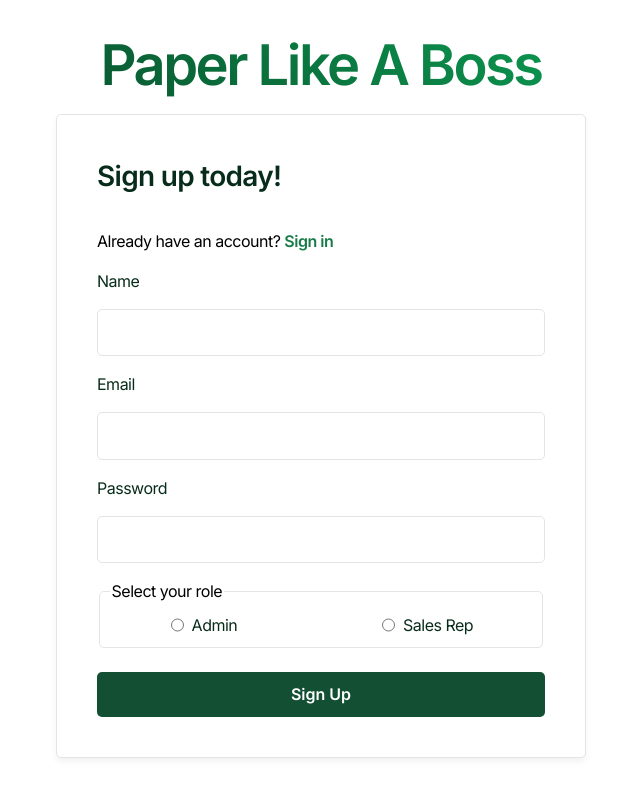
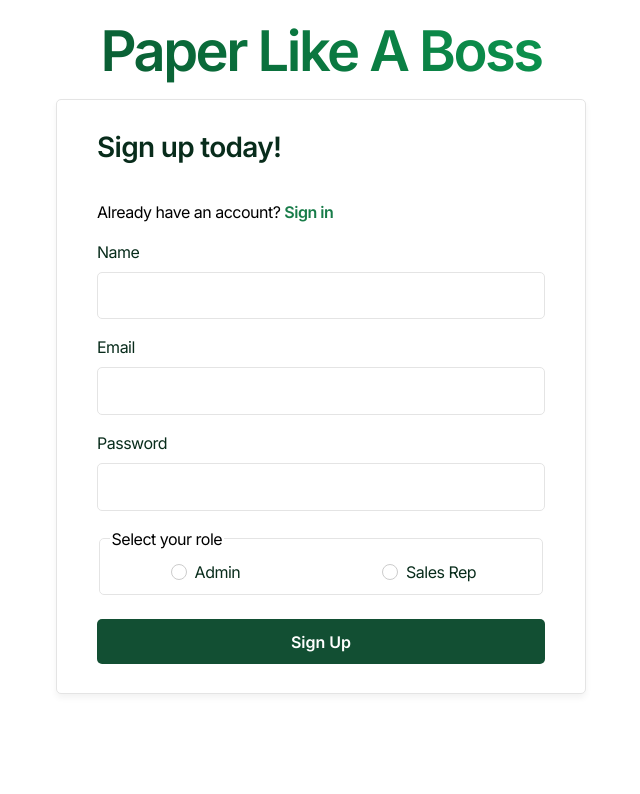
Before and after one commit to glckfndr/scrimba-supabase, a React app: page /signup in a window 1280 px wide. Shown: the top 794 px of the page, without its empty margins (319-959 px from the left). Built offline with nearby package versions, Linux system fonts and the light colour scheme; no server answers; the HTML template or start-up script is replaced by a standard one.

Commit message:
feat: add newDeal

```diff
--- a/src/components/Form.jsx
+++ b/src/components/Form.jsx
@@ -1,33 +1,39 @@
 import { useActionState } from "react";
 import supabase from "../supabase-client";
+import { useAuth } from "../context/AuthContext";
 
-function Form({ metrics }) {
+function Form() {
+  const { users, session } = useAuth();
+
   const [error, submitAction, isPending] = useActionState(
     async (previousState, formData) => {
-      //Action logic
+      const submittedName = formData.get("name");
+      const user = users.find((u) => u.name === submittedName);
+
       const newDeal = {
-        name: formData.get("name"),
+        user_id: user.id,
         value: formData.get("value"),
       };
-      console.log(newDeal);
-      //Async operation
+      console.log("newDeal", newDeal);
       const { error } = await supabase.from("sales_deals").insert(newDeal);
-
-      //Return error state
       if (error) {
-        console.log("Error when insert new deal: ", error.message);
-        return new Error(`Error of insert deal in  db`);
+        console.error("Error adding deal: ", error.message);
+        return new Error("Failed to add deal");
       }
 
       return null;
     },
-    null // Initial state
+    null,
   );
 
+  const currentUser = users.find((user) => user.id === session?.user?.id);
+
   const generateOptions = () => {
-    return metrics.map((metric) => (
-      <option key={metric.name} value={metric.name}>
-        {metric.name}
+    return users
+      .filter((user) => user.account_type === "rep")
+      .map((user) => (
+        <option key={user.id} value={user.name}>
+          {user.name}
         </option>
       ));
   };
@@ -44,12 +50,27 @@ function Form({ metrics }) {
           the amount.
         </div>
 
+        {currentUser?.account_type === "rep" ? (
+          <label htmlFor="deal-name">
+            Name:
+            <input
+              id="deal-name"
+              type="text"
+              name="name"
+              value={currentUser?.name || ""}
+              readOnly
+              className="rep-name-input"
+              aria-label="Sales representative name"
+              aria-readonly="true"
+            />
+          </label>
+        ) : (
           <label htmlFor="deal-name">
             Name:
             <select
               id="deal-name"
               name="name"
-            defaultValue={metrics?.[0]?.name || ""}
+              defaultValue={users[0]?.name || ""}
               aria-required="true"
               aria-invalid={error ? "true" : "false"}
               disabled={isPending}
@@ -57,6 +78,7 @@ function Form({ metrics }) {
               {generateOptions()}
             </select>
           </label>
+        )}
 
         <label htmlFor="deal-value">
           Amount: $
--- a/src/components/Header.jsx
+++ b/src/components/Header.jsx
@@ -3,14 +3,14 @@ import { useState } from "react";
 import { useNavigate } from "react-router-dom";
 
 function Header() {
-  const { signOutUser, session } = useAuth();
+  const { signOut, session } = useAuth();
   const navigate = useNavigate();
   const [error, setError] = useState(null);
 
   const handleSignOut = async (e) => {
     e.preventDefault();
 
-    const { success, error } = await signOutUser();
+    const { success, error } = await signOut();
     if (success) {
       navigate("/signin");
     } else {
--- a/src/index.css
+++ b/src/index.css
@@ -151,6 +151,13 @@ header h1 {
   margin: 5px;
 }
 
+.add-form-container .error-message {
+  color: red;
+  text-align: center;
+  margin: 0;
+  font-size: 1rem;
+}
+
 label {
   display: flex;
   color: #082c1b;
@@ -188,6 +195,13 @@ form button:disabled {
   border: 1px solid grey;
 }
 
+.rep-name-input {
+  margin-left: 5px;
+  color: black;
+  background: #e9ecef;
+  width: 60px;
+}
+
 select {
   border-radius: 5px;
   margin-left: 5px;
@@ -223,7 +237,7 @@ input:disabled {
 .sign-form-container {
   max-width: 28rem;
   margin: 0 auto;
-  padding: 2.5rem;
+  padding: 1.6rem 2.5rem 1.8rem 2.5rem;
   border: 1px solid #e4e4e4;
   border-radius: 5px;
   background: white;
@@ -262,7 +276,7 @@ input:disabled {
 
 .sign-form-container .form-input {
   width: 100%;
-  margin: 1rem 0;
+  margin: 0.5rem 0 1rem 0;
   padding: 0.8rem 1rem;
   border: 1.5px solid #e4e4e4;
   border-radius: 5px;
@@ -337,13 +351,47 @@ input:disabled {
   margin-top: 0;
 }
 
+.sign-form-container .radio-group {
+  display: flex;
+  justify-content: space-between;
+  /* gap: 1rem; */
+}
+
+.sign-form-container .radio-group label {
+  margin-left: 3.5rem;
+  flex: 1;
+  text-align: center; /* optional: center label text */
+  align-items: center;
+}
+
+/* default styling for input radio button when no checked */
+.sign-form-container .radio-group input:not(:checked) {
+  appearance: none;
+  -webkit-appearance: none;
+  background-color: white;
+  border: 1px solid #ccc;
+  border-radius: 50%;
+  width: 16px;
+  height: 16px;
+  position: relative;
+  cursor: pointer;
+}
+
+.sign-form-container .radio-group input {
+  margin-right: 0.5rem;
+  margin-top: 0;
+  accent-color: blue;
+  width: 16px;
+  height: 16px;
+}
+
 /* landing header */
 .landing-header {
   text-align: center;
   font-size: 3.5rem;
   line-height: 1.2;
   margin-bottom: 0.7rem;
-  padding: 1.5rem 1rem 0.2rem;
+  padding: 0.6rem 1rem 0.2rem;
   margin-top: 0;
   color: #082c1b;
   font-weight: 700;
--- a/src/routes/Dashboard.jsx
+++ b/src/routes/Dashboard.jsx
@@ -25,7 +25,7 @@ function Dashboard() {
             console.log("New record added:", name, value);
           }
           fetchMetrics();
-        }
+        },
       )
       .subscribe();
 
@@ -39,9 +39,9 @@ function Dashboard() {
     try {
       const { data, error } = await supabase.from("sales_deals").select(
         `
-          name,
+          user_id,
           value.sum()
-          `
+          `,
       );
       if (error) throw error;
       setMetrics(data);
@@ -53,7 +53,7 @@ function Dashboard() {
 
   const chartData = [
     {
-      data: metrics.map((m) => ({ primary: m.name, secondary: m.sum })),
+      data: metrics.map((m) => ({ primary: m.user_id, secondary: m.sum })),
     },
   ];
   const primaryAxis = {
@@ -103,7 +103,7 @@ function Dashboard() {
           />
         </div>
       </div>
-      <Form metrics={metrics} />
+      <Form />
     </div>
   );
 }
```
Lines whose indentation alone changed are shown as unchanged.
